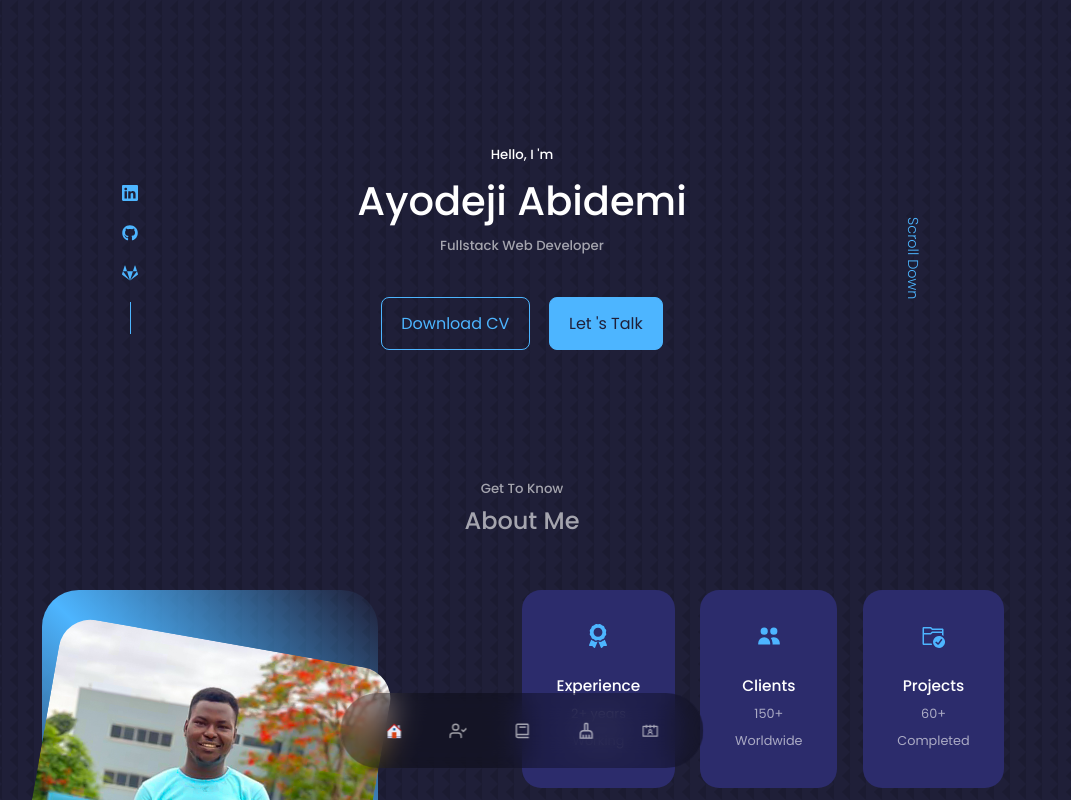
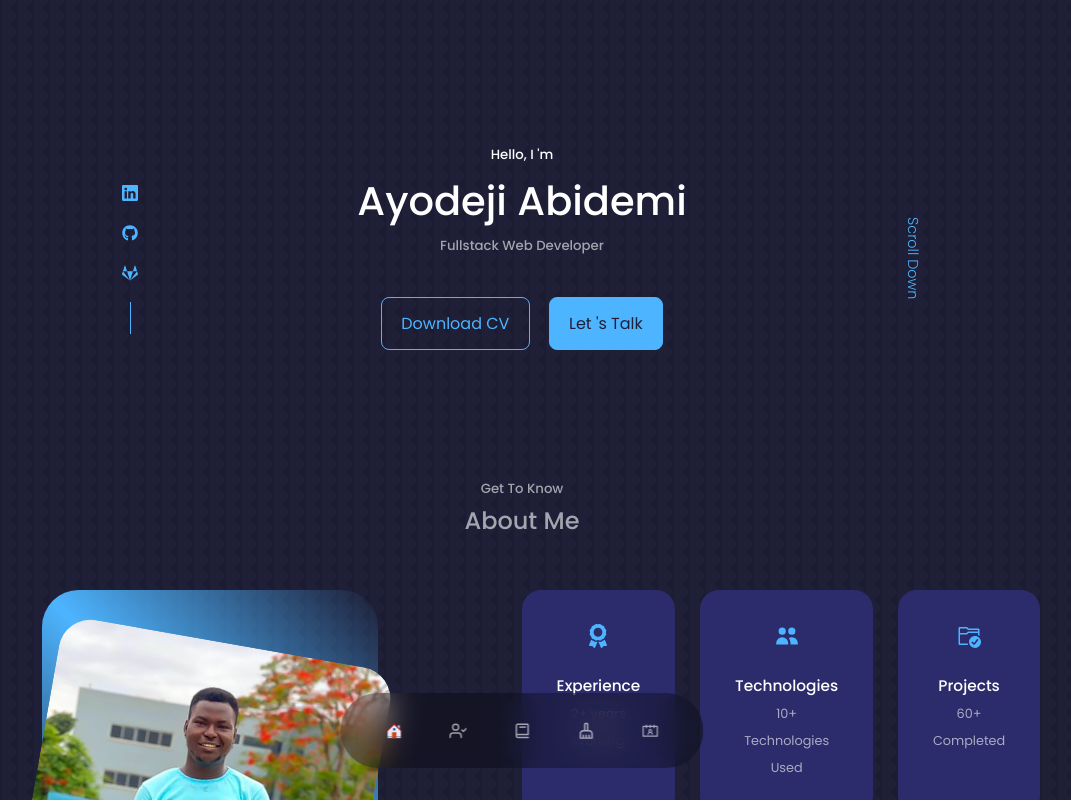
Before and after one commit to demix007/portfolio-website, a React (Create React App) app: page / in a window 1280 px wide. Shown: the top 800 px of the page, without its empty margins (118-1189 px from the left). Built offline with nearby package versions, Linux system fonts and the light colour scheme.

Commit message:
add technologies

```diff
--- a/src/components/about/About.jsx
+++ b/src/components/about/About.jsx
@@ -25,8 +25,8 @@ const About = () => (
 
           <article className="about__card">
             <HiUsers className="about__icon" />
-            <h5>Clients</h5>
-            <small>150+ Worldwide</small>
+            <h5>Technologies</h5>
+            <small>10+ Technologies Used</small>
           </article>
 
           <article className="about__card">
```
